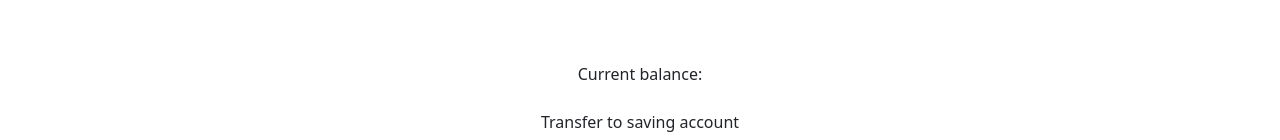
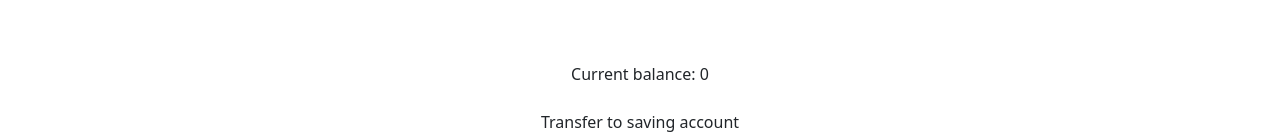
Before and after one commit to billymohajeri/react-budget-app, a React (Vite) app: page / in a window 1280 px wide. Shown: the part 783-923 px from the top of the page. Built offline with nearby package versions, Linux system fonts and the light colour scheme.

Commit message:
Update transfer component

```diff
--- a/src/App.tsx
+++ b/src/App.tsx
@@ -5,8 +5,20 @@ import Target from "./components/Target";
 
 import { ToastContainer } from "react-toastify";
 import "react-toastify/dist/ReactToastify.css";
+import { useState } from "react";
 
 function App() {
+  const [totalIncomeAmount, setTotalIncomeAmount] = useState(0);
+  const [totalExpenseAmount, setTotalExpenseAmount] = useState(0);
+
+  const getTotalIncome = (amount: number) => {
+    setTotalIncomeAmount(amount);
+  };
+
+  const getTotalExpense = (amount: number) => {
+    setTotalExpenseAmount(amount);
+  };
+
   return (
     <>
       <div className="App">
@@ -15,10 +27,10 @@ function App() {
           <p className="h1 mt-5 mb-5">Billy's Budget App</p>
           <div className="row align-items-start">
             <div className="col col-border px-5">
-              <Income />
+              <Income onGetTotalIncome={getTotalIncome} />
             </div>
             <div className="col col-border px-5">
-              <Expense />
+              <Expense onGetTotalExpense={getTotalExpense} />
             </div>
             <div className="col px-5">
               <Target />
@@ -26,7 +38,10 @@ function App() {
           </div>
           <div className="row align-items-center mt-5">
             <div className="col px-5 mt-5">
-              <Transfer />
+              <Transfer
+                totalIncomeAmount={totalIncomeAmount}
+                totalExpenseAmount={totalExpenseAmount}
+              />
             </div>
           </div>
         </div>
--- a/src/components/Expense.tsx
+++ b/src/components/Expense.tsx
@@ -4,7 +4,11 @@ import { TransactionType } from "../types";
 import { toast } from "react-toastify";
 import { nanoid } from "nanoid";
 
-export const Expense = () => {
+type ExpenseProps = {
+  onGetTotalExpense: (amount: number) => void;
+};
+
+export const Expense = (props: ExpenseProps) => {
   const [expense, setExpense] = useState<TransactionType>({
     source: "",
     amount: 0,
@@ -19,6 +23,13 @@ export const Expense = () => {
       [name]: name === "amount" ? Number(value) : value,
     }));
   };
+
+  const totalExpense = expenses.reduce(
+    (total, currentExpense) => total + currentExpense.amount,
+    0
+  );
+
+  props.onGetTotalExpense(totalExpense);
 
   const handleExpenseSubmit = (event: FormEvent) => {
     event.preventDefault();
@@ -106,7 +117,6 @@ export const Expense = () => {
           Add expense
         </button>
       </form>
-
       {expenses && expenses.length > 0 ? (
         <ul className="mt-5 list">
           {expenses.map((expense) => {
--- a/src/components/Income.tsx
+++ b/src/components/Income.tsx
@@ -4,13 +4,25 @@ import { TransactionType } from "../types";
 import { toast } from "react-toastify";
 import { nanoid } from "nanoid";
 
-const Income = () => {
+type IncomeProps = {
+  onGetTotalIncome: (amount: number) => void;
+};
+
+const Income = (props: IncomeProps) => {
   const [income, setIncome] = useState<TransactionType>({
     source: "",
     amount: 0,
     date: "",
   });
+
   const [incomes, setIncomes] = useState<TransactionType[]>([]);
+
+  const totalIncome = incomes.reduce(
+    (total, currentIncome) => total + currentIncome.amount,
+    0
+  );
+
+  props.onGetTotalIncome(totalIncome);
 
   const handleChange = (event: ChangeEvent<HTMLInputElement>) => {
     const { name, value } = event.target;
--- a/src/components/Transfer.tsx
+++ b/src/components/Transfer.tsx
@@ -1,6 +1,11 @@
 import { ChangeEvent, FormEvent, useState } from "react";
 
-const Transfer = () => {
+type TransferProps = {
+  totalIncomeAmount: number;
+  totalExpenseAmount: number;
+};
+
+const Transfer = (props: TransferProps) => {
   const [transferAmount, setTransferAmount] = useState(0);
 
   const handleTransferAmountChange = (event: ChangeEvent<HTMLInputElement>) => {
@@ -16,7 +21,9 @@ const Transfer = () => {
     <div className="balance-container">
       <p className="h2">Balance</p>
       <form onSubmit={handleTransferAmountSubmit}>
-        <p className="form-label mt-5">Current balance:</p>
+        <p className="form-label mt-5">
+          Current balance: {props.totalIncomeAmount - props.totalExpenseAmount}
+        </p>
         <label htmlFor="transferAmount" className="form-label mt-3">
           Transfer to saving account
         </label>
```
